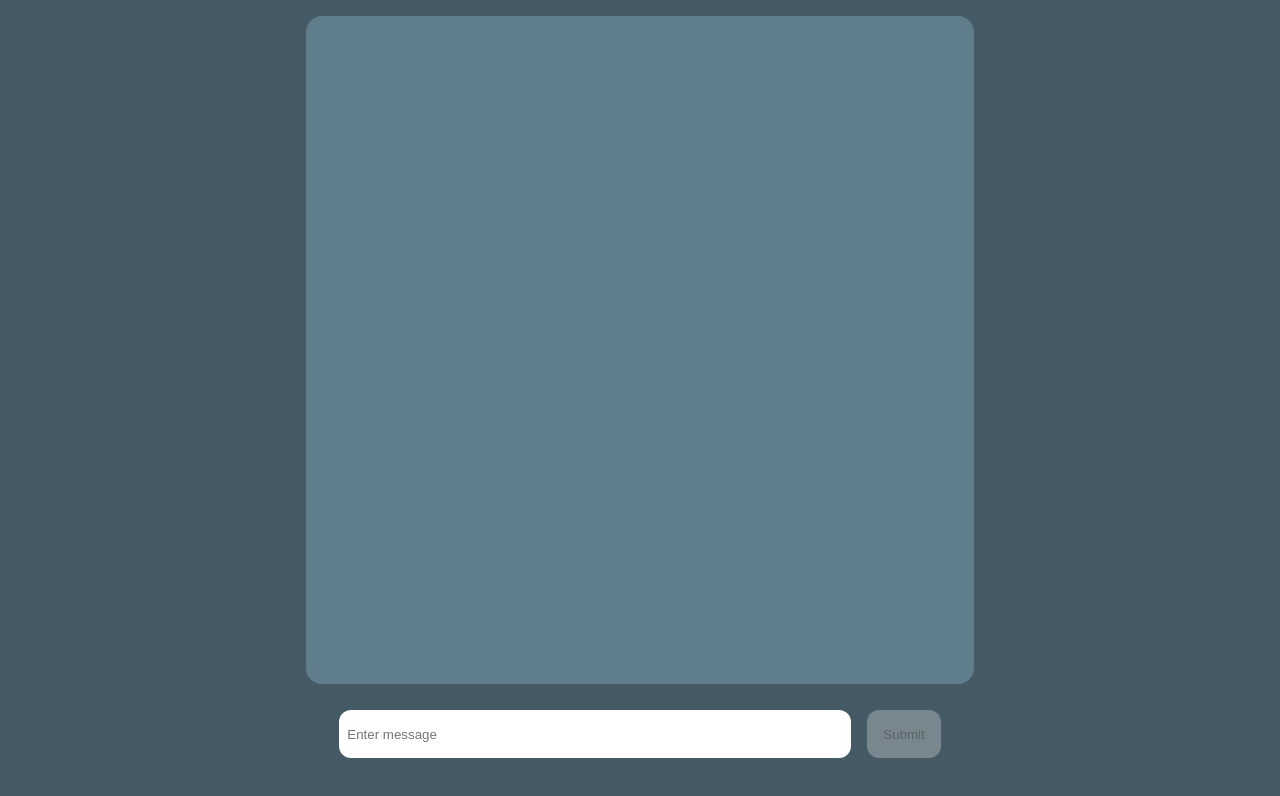
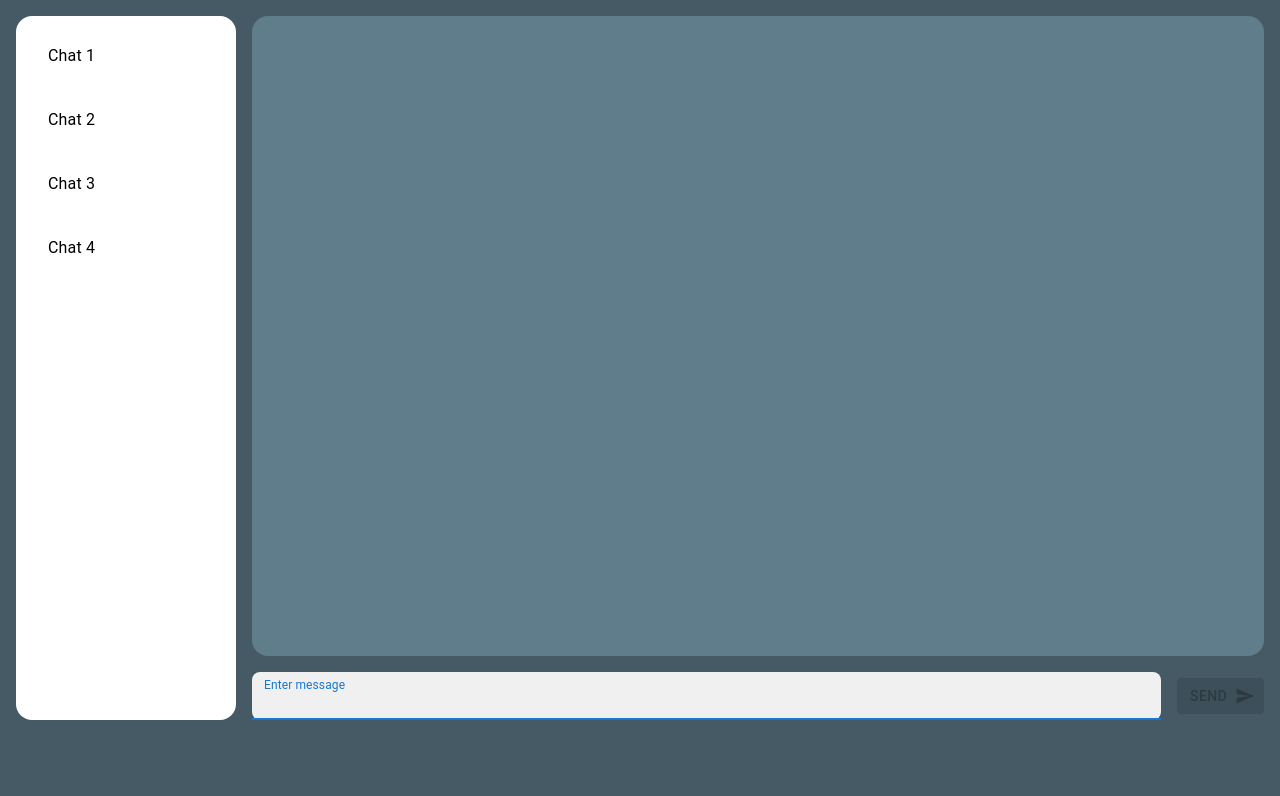
Before and after one commit to kirillisprk/ReactJS_basic_course, a React (Create React App) app in the folder first_project/: page / in a window 1280 px wide. Shown: the top 796 px of the page. Built offline with nearby package versions, Linux system fonts and the light colour scheme.

Commit message:
ДЗ №3

```diff
--- a/first_project/package.json
+++ b/first_project/package.json
@@ -3,13 +3,19 @@
   "version": "0.1.0",
   "private": true,
   "dependencies": {
+    "@emotion/react": "^11.5.0",
+    "@emotion/styled": "^11.3.0",
+    "@mui/icons-material": "^5.0.5",
+    "@mui/material": "^5.0.6",
     "@testing-library/jest-dom": "^5.14.1",
     "@testing-library/react": "^11.2.7",
     "@testing-library/user-event": "^12.8.3",
     "node-sass": "^6.0.1",
+    "prop-types": "^15.7.2",
     "react": "^17.0.2",
     "react-dom": "^17.0.2",
     "react-scripts": "4.0.3",
+    "uuid": "^8.3.2",
     "web-vitals": "^1.1.2"
   },
   "scripts": {
--- a/first_project/src/App.css
+++ b/first_project/src/App.css
@@ -9,10 +9,14 @@ body {
 }
 
 .App {
+    padding: 16px;
     display: grid;
-    grid-template-rows: 1fr 100px;
-    height: 100vh;
-    max-width: 700px;
-    margin: 0 auto;
-    padding: 16px;
+    grid-template-columns: 220px 1fr;
+    gap: 16px;
 }
+
+.show-current-chat {
+    display: grid;
+    grid-template-rows: 80vh 1fr;
+    grid-gap: 16px;
+}
--- a/first_project/src/App.js
+++ b/first_project/src/App.js
@@ -2,26 +2,48 @@ import './App.css';
 import {MessagesList} from "./component/MessagesList/MessagesList";
 import React, {useCallback, useEffect, useState} from "react";
 import {SendMessage} from "./component/SendMessage/SendMessage";
+import {ChatList} from "./component/ChatList/chatList";
+import {v4 as uuidv4} from 'uuid';
 
 function App () {
     const [messageList, setMessageList] = useState([]);
+    const [chatList, setChatList] = useState([]);
     const handleSendMessage = useCallback((newMessage) => {
         setMessageList((oldArray) => [...oldArray, newMessage]);
     }, []);
-
     useEffect(() => {
         if (messageList.length && messageList[messageList.length - 1].author === 'User') {
             const timer = setTimeout(() => {
-                const newMessage = {author: 'Bot', text: 'OK'}
+                const newMessage = {
+                    author: 'Bot',
+                    text: 'OK',
+                    id: `$message-${Date.now()}`
+                }
                 setMessageList((oldArray) => [...oldArray, newMessage]);
             }, 1000);
             return () => clearTimeout(timer);
         }
     }, [messageList]);
+    useEffect(() => {
+        const countChat = 4;
+        for (let i = 1; i <= countChat; i++) {
+            const newChat = {
+                name: `Chat ${i}`,
+                id: uuidv4()
+            }
+            setChatList((oldArray) => [...oldArray, newChat])
+        }
+
+    }, [])
     return (
         <div className="App">
-            <MessagesList messageList={messageList}/>
-            <SendMessage onSendMessage={handleSendMessage}/>
+            <div>
+                <ChatList chatList={chatList}/>
+            </div>
+            <div className="show-current-chat">
+                <MessagesList messageList={messageList}/>
+                <SendMessage onSendMessage={handleSendMessage}/>
+            </div>
         </div>
     );
 }
--- /dev/null
+++ b/first_project/src/component/ChatList/chat-list.scss
@@ -0,0 +1,5 @@
+.chat-list {
+  background-color: white;
+  border-radius: 16px;
+  height: 100%;
+}
--- /dev/null
+++ b/first_project/src/component/ChatList/chatList.js
@@ -0,0 +1,19 @@
+import React from 'react';
+import List from '@mui/material/List';
+import ListItem from '@mui/material/ListItem';
+import ListItemText from '@mui/material/ListItemText';
+import {ListItemButton} from "@mui/material";
+import './chat-list.scss'
+
+export const ChatList = ({chatList}) => {
+    return <List className="chat-list">
+        {chatList.map((chat) => (
+            <ListItem key={chat.id}>
+                <ListItemButton>
+                    <ListItemText primary={chat.name}/>
+                </ListItemButton>
+            </ListItem>
+        ))}
+    </List>
+
+}
--- a/first_project/src/component/MessagesList/MessagesList.js
+++ b/first_project/src/component/MessagesList/MessagesList.js
@@ -1,11 +1,19 @@
-import React from 'react';
+import React, {useEffect, useRef} from 'react';
 import './message.scss'
 
 export const MessagesList = ({messageList}) => {
-    return <div className="message-list">
+    const messageListRef = useRef(null);
+    useEffect(() => {
+            messageListRef.current?.scrollIntoView({
+                behavior: "auto"
+            });
+        },
+        [messageList]
+    )
+    return <div ref={messageListRef} className="message-list">
         {messageList.map((message) => (
-            <div
-                className={message.author === 'User' ? 'message-in' : 'message-out'}>
+            <div key={message.id}
+                 className={message.author === 'User' ? 'message-in' : 'message-out'}>
                 <div className="author-title">{message.author}</div>
                 <div className="message-text">{message.text}</div>
             </div>
--- a/first_project/src/component/SendMessage/SendMessage.js
+++ b/first_project/src/component/SendMessage/SendMessage.js
@@ -1,11 +1,18 @@
-import React, {useState} from 'react';
+import React, {useEffect, useRef, useState} from 'react';
 import './SendMessage.scss'
+import Button from '@mui/material/Button';
+import {Send} from "@mui/icons-material";
+import {TextField} from "@mui/material";
 
 export const SendMessage = ({onSendMessage}) => {
     const [textMessage, setTextMessage] = useState('');
+    const inputRef = useRef(null);
     const handleChange = (event) => {
         setTextMessage(event.target.value);
     }
+    useEffect(() => {
+        inputRef.current?.focus();
+    });
 
     const handleSubmit = (event) => {
         event.preventDefault();
@@ -15,12 +22,25 @@ export const SendMessage = ({onSendMessage}) => {
             id: `$message-${Date.now()}`
         };
         onSendMessage(newMessage);
-        setTextMessage('')
+        setTextMessage('');
+
     }
-
     return <form className="send-message-form" onSubmit={handleSubmit}>
-        <input className="enter-text-input" placeholder="Enter message" type="text" value={textMessage}
-               onChange={handleChange}/>
-        <input className="send-button" disabled={!textMessage} type="submit"/>
+        <TextField
+            id="outlined-multiline-flexible"
+            className="style-multiline"
+            label="Enter message"
+            fullWidth
+            multiline
+            maxRows={4}
+            variant="filled"
+            value={textMessage}
+            size="small"
+            onChange={handleChange}
+            inputRef={inputRef}
+        />
+        <Button variant="contained" disabled={!textMessage} type="submit" endIcon={<Send/>}>
+            Send
+        </Button>
     </form>
 }
--- a/first_project/src/component/SendMessage/SendMessage.scss
+++ b/first_project/src/component/SendMessage/SendMessage.scss
@@ -2,22 +2,10 @@
   display: flex;
   align-items: center;
   justify-content: center;
-  grid-gap: 16px;
   gap: 16px;
-  padding: 26px;
 }
 
-.enter-text-input {
-  width: 40vw;
-  height: 100%;
-  border: none;
-  padding: 0 8px;
-  border-radius: 12px;
+.style-multiline {
+  background-color: white;
+  border-radius: 8px;
 }
-
-.send-button {
-  height: 100%;
-  border-radius: 12px;
-  border: none;
-  padding: 16px;
-}
```
Also changed, not shown: 1 other file (tests, documents, lock files or other folders).
